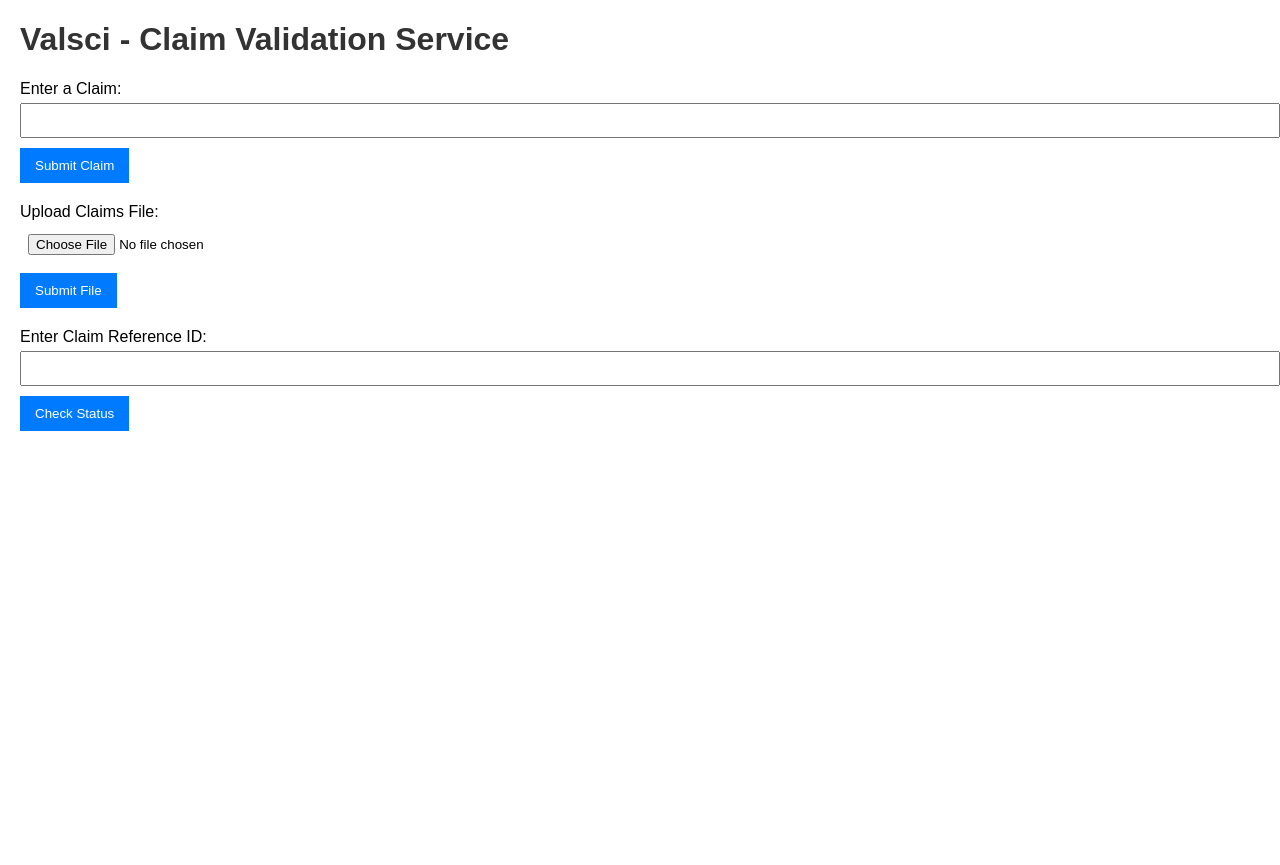
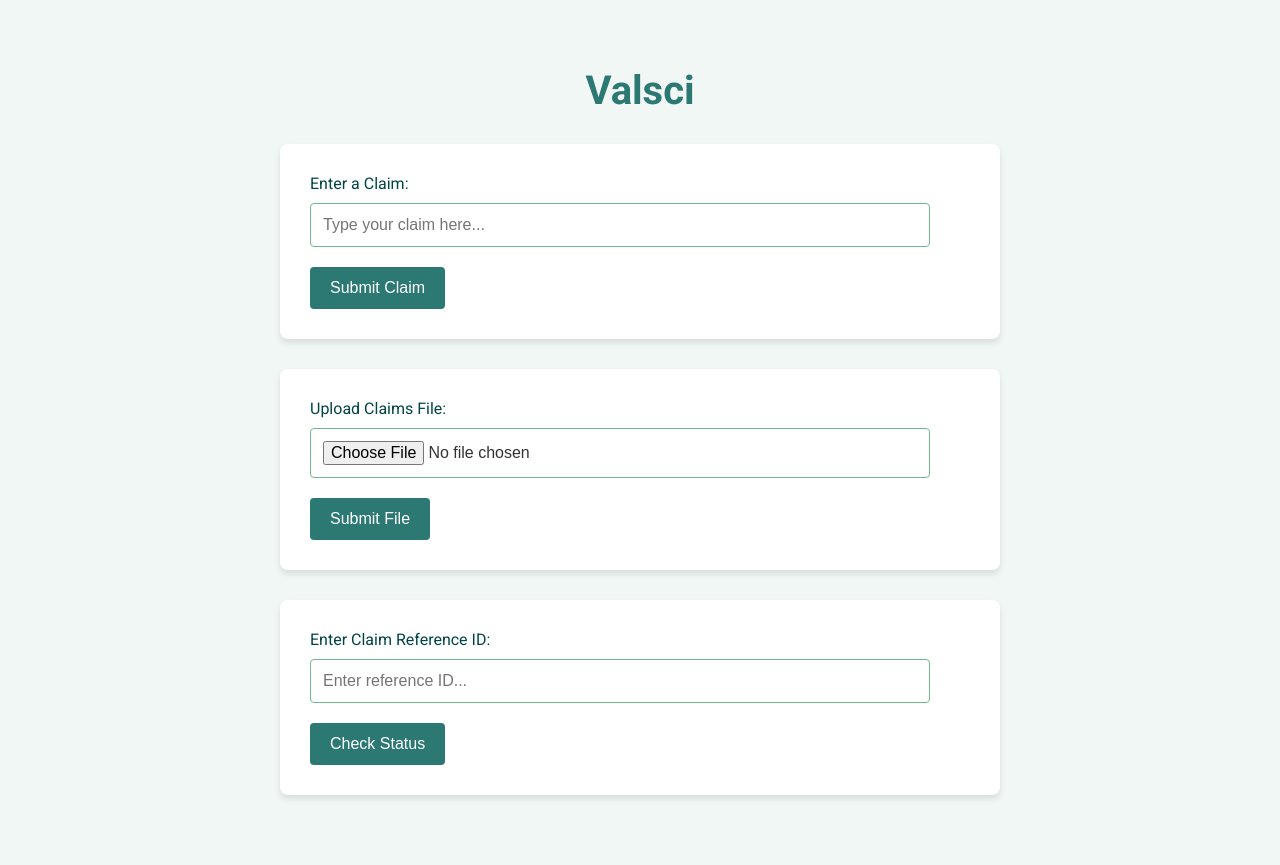
Before and after one commit to bricee98/Valsci, a Flask app: page / in a window 1280 px wide. Before the commit the page ends 431 px from the top, so only its background shows below. Run offline with Flask 3, Linux system fonts and the light colour scheme; parts of the project's set-up code (start-up, migrations or seed data) failed here and were passed over.

Commit message:
css updates and qol improvements

```diff
--- a/validation_system/app/services/paper_analyzer.py
+++ b/validation_system/app/services/paper_analyzer.py
@@ -35,4 +35,4 @@ class PaperAnalyzer:
         print("Result: ", result)
         print("Excerpts: ", result['excerpts'])
 
-        return result['relevance'], result['excerpts']
+        return result['relevance'], result['excerpts'], result['explanation']
--- a/validation_system/app/static/styles.css
+++ b/validation_system/app/static/styles.css
@@ -1,35 +1,178 @@
+@import url('https://fonts.googleapis.com/css2?family=EB+Garamond:wght@400;700&family=Roboto:wght@300;400;700&display=swap');
+
+:root {
+    --primary-color: #2c7873;
+    --secondary-color: #6fb98f;
+    --accent-color: #004445;
+    --background-color: #f0f7f4;
+    --text-color: #333;
+}
+
 body {
-    font-family: Arial, sans-serif;
-    margin: 20px;
+    font-family: 'Roboto', sans-serif;
+    background-color: var(--background-color);
+    color: var(--text-color);
+    margin: 0;
+    padding: 0;
+    min-height: 100vh;
+    display: flex;
+    flex-direction: column;
+    align-items: center;
+}
+
+.container {
+    width: 100%;
+    max-width: 800px;
+    padding: 40px;
+    box-sizing: border-box;
+}
+
+h1, h2, h3, h4, h5, h6 {
+    font-family: 'Roboto', sans-serif;
+    color: var(--primary-color);
 }
 
 h1 {
-    color: #333;
+    font-size: 2.5em;
+    margin-bottom: 30px;
+    text-align: center;
+    animation: fadeIn 1s ease-out;
+}
+
+@keyframes fadeIn {
+    from { opacity: 0; transform: translateY(-20px); }
+    to { opacity: 1; transform: translateY(0); }
 }
 
 form {
-    margin-bottom: 20px;
+    background-color: white;
+    padding: 30px;
+    border-radius: 8px;
+    box-shadow: 0 4px 6px rgba(0, 0, 0, 0.1);
+    margin-bottom: 30px;
+    transition: transform 0.3s ease;
+}
+
+form:hover {
+    transform: translateY(-5px);
 }
 
 label {
     display: block;
-    margin-bottom: 5px;
+    margin-bottom: 10px;
+    color: var(--accent-color);
+    font-weight: 500;
 }
 
 input[type="text"], input[type="file"] {
-    width: 100%;
-    padding: 8px;
+    width: 90%;
+    padding: 12px;
+    margin-bottom: 20px;
+    border: 1px solid var(--secondary-color);
+    border-radius: 4px;
+    font-size: 16px;
+    transition: border-color 0.3s ease;
+}
+
+input[type="text"]:focus, input[type="file"]:focus {
+    outline: none;
+    border-color: var(--primary-color);
+}
+
+button {
+    padding: 12px 20px;
+    background-color: var(--primary-color);
+    color: white;
+    border: none;
+    border-radius: 4px;
+    cursor: pointer;
+    font-size: 16px;
+    transition: background-color 0.3s ease, transform 0.1s ease;
+}
+
+button:hover {
+    background-color: var(--accent-color);
+    transform: translateY(-2px);
+}
+
+button:active {
+    transform: translateY(0);
+}
+
+#reportContent {
+    background-color: white;
+    padding: 30px;
+    border-radius: 8px;
+    box-shadow: 0 4px 6px rgba(0, 0, 0, 0.1);
+    margin-top: 30px;
+}
+
+#reportContent h2 {
+    color: var(--primary-color);
+    border-bottom: 2px solid var(--secondary-color);
+    padding-bottom: 10px;
+    margin-bottom: 20px;
+}
+
+.claim-rating {
+    background-color: var(--primary-color);
+    color: white;
+    padding: 20px;
+    border-radius: 8px;
+    margin-bottom: 20px;
+    text-align: center;
+    box-shadow: 0 4px 6px rgba(0, 0, 0, 0.1);
+}
+
+.claim-rating h3 {
+    color: white;
+    margin-top: 0;
     margin-bottom: 10px;
 }
 
-button {
-    padding: 10px 15px;
-    background-color: #007BFF;
-    color: white;
-    border: none;
-    cursor: pointer;
+.rating-value {
+    font-size: 2em;
+    font-weight: bold;
 }
 
-button:hover {
-    background-color: #0056b3;
+#reportContent ul {
+    list-style-type: none;
+    padding: 0;
 }
+
+#reportContent li {
+    margin-bottom: 20px;
+    padding: 20px;
+    background-color: #f9f9f9;
+    border-radius: 4px;
+    transition: background-color 0.3s ease;
+}
+
+#reportContent li:hover {
+    background-color: #f0f0f0;
+}
+
+#reportContent a {
+    color: var(--primary-color);
+    text-decoration: none;
+    transition: color 0.3s ease;
+}
+
+#reportContent a:hover {
+    color: var(--accent-color);
+}
+
+#downloadReport {
+    display: block;
+    margin: 30px auto 0;
+}
+
+@media (max-width: 600px) {
+    .container {
+        padding: 20px;
+    }
+
+    form {
+        padding: 20px;
+    }
+}
--- a/validation_system/app/templates/index.html
+++ b/validation_system/app/templates/index.html
@@ -7,10 +7,11 @@
     <link rel="stylesheet" href="{{ url_for('static', filename='styles.css') }}">
 </head>
 <body>
-    <h1>Valsci - Claim Validation Service</h1>
+    <div class="container">
+        <h1>Valsci</h1>
         <form id="claimForm">
             <label for="claimText">Enter a Claim:</label>
-        <input type="text" id="claimText" name="claimText">
+            <input type="text" id="claimText" name="claimText" placeholder="Type your claim here...">
             <button type="submit">Submit Claim</button>
         </form>
         <form id="fileForm" enctype="multipart/form-data">
@@ -20,9 +21,10 @@
         </form>
         <form id="referenceForm">
             <label for="claimReferenceID">Enter Claim Reference ID:</label>
-        <input type="text" id="claimReferenceID" name="claimReferenceID">
+            <input type="text" id="claimReferenceID" name="claimReferenceID" placeholder="Enter reference ID...">
             <button type="submit">Check Status</button>
         </form>
+    </div>
     <script src="{{ url_for('static', filename='scripts.js') }}"></script>
 </body>
 </html>
```
Also changed, not shown: validation_system/app/services/claim_processor.py (+5 -3 lines), validation_system/app/templates/progress.html (+10 -6 lines), validation_system/app/templates/results.html (+12 -7 lines). Lines whose indentation alone changed are shown as unchanged.
